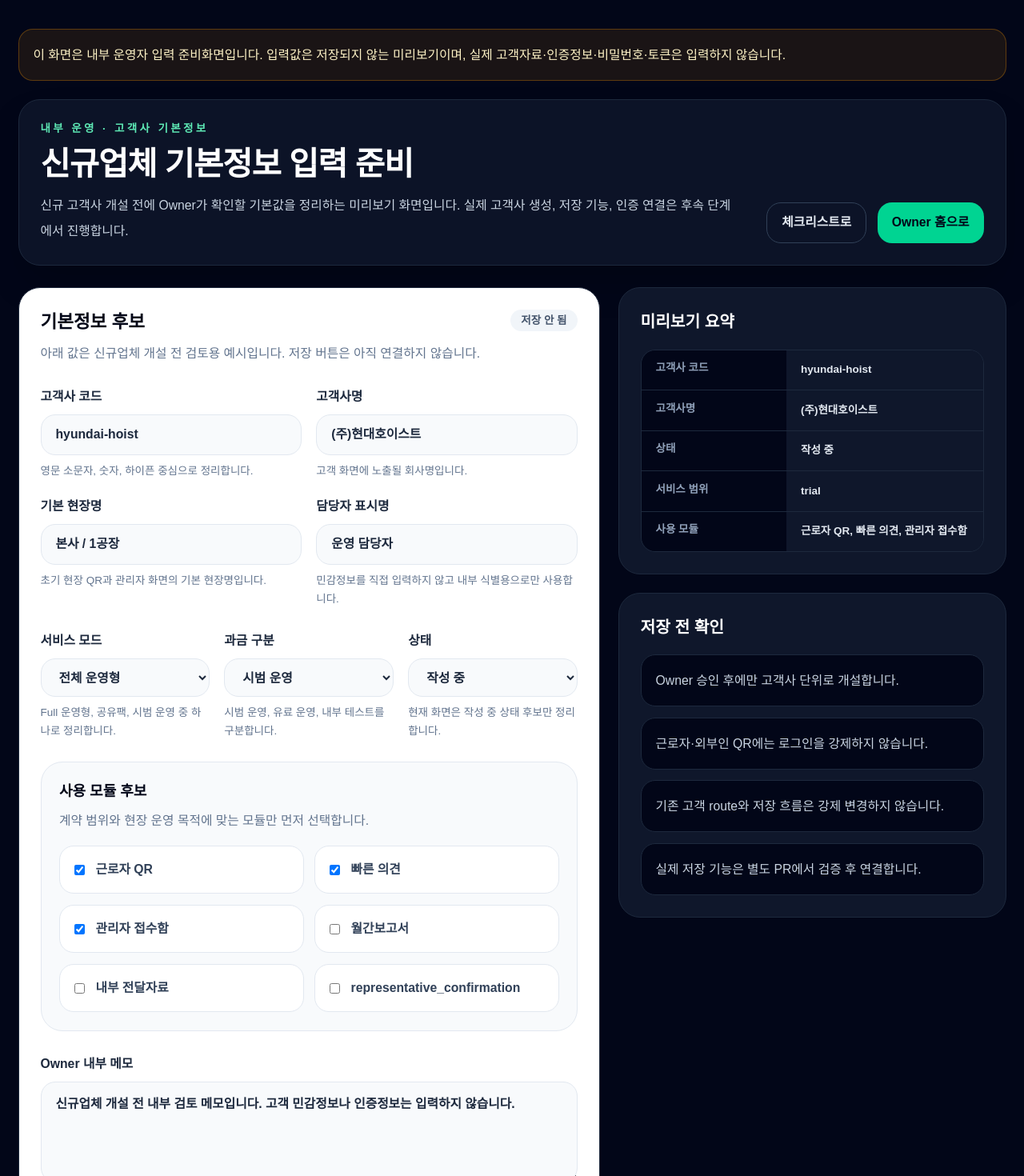
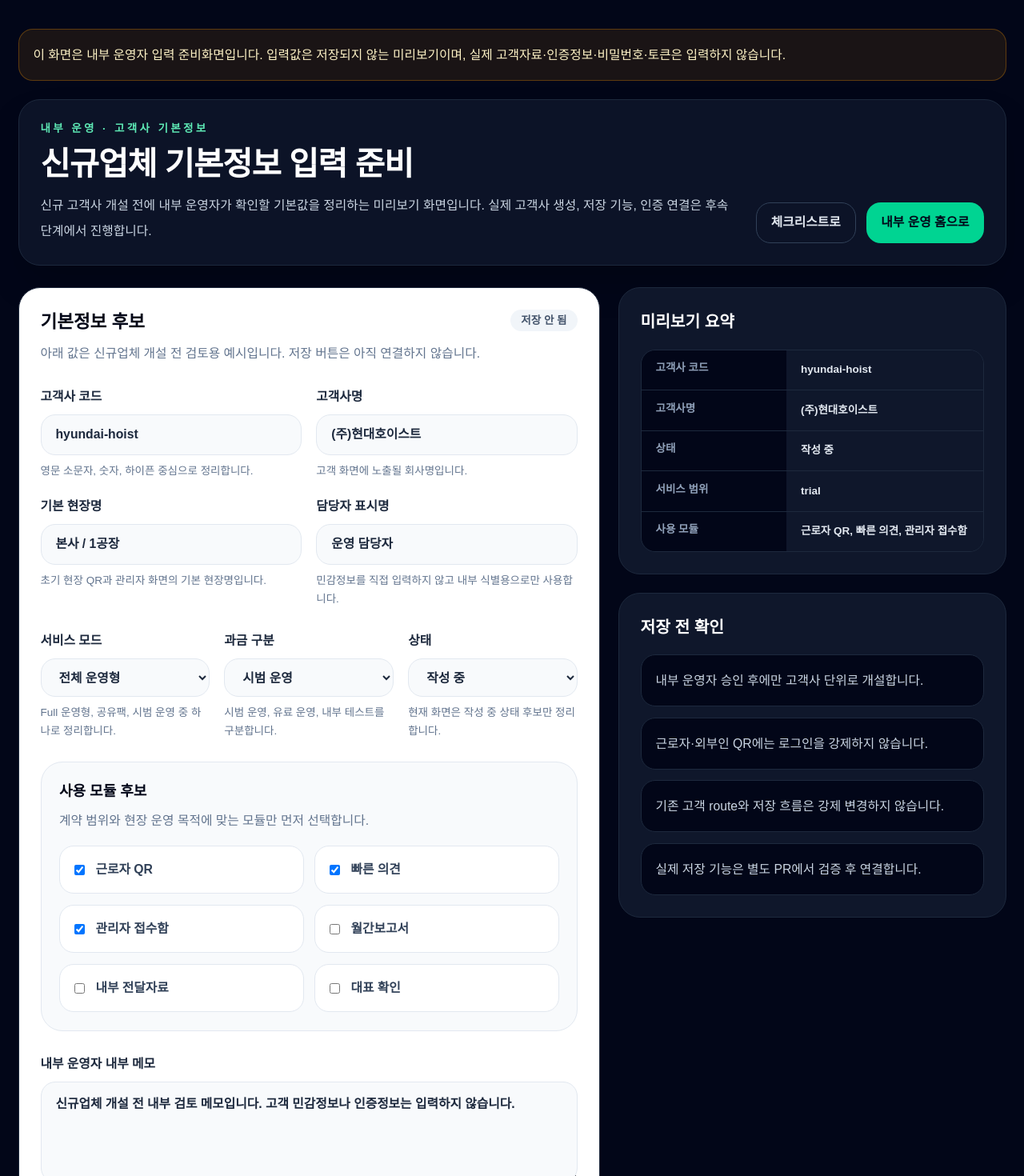
Before and after one commit to safemetrica/safe-metrica, a Next.js app: page /owner/tenant-onboarding/draft in a window 1280 px wide. Shown: the top 1470 px of the page at 80% size. Built offline with nearby package versions, Linux system fonts and the light colour scheme.

Commit message:
fix: clean remaining owner onboarding operator wording (#732)

```diff
--- a/src/app/owner/tenant-onboarding/draft/page.tsx
+++ b/src/app/owner/tenant-onboarding/draft/page.tsx
@@ -65,7 +65,7 @@ const moduleOptions = [
   "관리자 접수함",
   "월간보고서",
   "내부 전달자료",
-  "representative_confirmation",
+  "대표 확인",
 ];
 
 const 미리보기Rows = [
@@ -94,14 +94,14 @@ export default function OwnerTenantRegistryDraftPage() {
               신규업체 기본정보 입력 준비
             </h1>
             <p className="mt-3 max-w-3xl text-sm leading-7 text-slate-300">
-              신규 고객사 개설 전에 Owner가 확인할 기본값을 정리하는 미리보기 화면입니다.
+              신규 고객사 개설 전에 내부 운영자가 확인할 기본값을 정리하는 미리보기 화면입니다.
               실제 고객사 생성, 저장 기능, 인증 연결은 후속 단계에서 진행합니다.
             </p>
           </div>
 
           <div className="flex flex-wrap gap-3">
             <Link
-              href="/owner/tenant-onboarding"
+              href="/owner/고객사-onboarding"
               className="inline-flex items-center justify-center rounded-2xl border border-slate-700 px-4 py-3 text-sm font-black text-slate-200 hover:bg-slate-800"
             >
               체크리스트로
@@ -110,7 +110,7 @@ export default function OwnerTenantRegistryDraftPage() {
               href="/owner"
               className="inline-flex items-center justify-center rounded-2xl bg-emerald-400 px-4 py-3 text-sm font-black text-slate-950 hover:bg-emerald-300"
             >
-              Owner 홈으로
+              내부 운영 홈으로
             </Link>
           </div>
         </div>
@@ -183,7 +183,7 @@ export default function OwnerTenantRegistryDraftPage() {
             </div>
 
             <label className="mt-6 block">
-              <span className="text-sm font-black text-slate-800">Owner 내부 메모</span>
+              <span className="text-sm font-black text-slate-800">내부 운영자 내부 메모</span>
               <textarea
                 name="owner_notes"
                 defaultValue="신규업체 개설 전 내부 검토 메모입니다. 고객 민감정보나 인증정보는 입력하지 않습니다."
@@ -220,7 +220,7 @@ export default function OwnerTenantRegistryDraftPage() {
               <h2 className="text-lg font-black">저장 전 확인</h2>
               <div className="mt-4 space-y-3">
                 {[
-                  "Owner 승인 후에만 고객사 단위로 개설합니다.",
+                  "내부 운영자 승인 후에만 고객사 단위로 개설합니다.",
                   "근로자·외부인 QR에는 로그인을 강제하지 않습니다.",
                   "기존 고객 route와 저장 흐름은 강제 변경하지 않습니다.",
                   "실제 저장 기능은 별도 PR에서 검증 후 연결합니다.",
--- a/src/app/owner/tenant-onboarding/page.tsx
+++ b/src/app/owner/tenant-onboarding/page.tsx
@@ -36,7 +36,7 @@ const setupSteps = [
 
 const guardrails = [
   "기존 고객 route와 현장 QR 링크를 강제로 바꾸지 않습니다.",
-  "신규업체 사용은 Owner 승인 후 고객사 단위로 엽니다.",
+  "신규업체 사용은 내부 운영자 승인 후 고객사 단위로 엽니다.",
   "근로자·외부인 QR flow에는 로그인을 강제하지 않습니다.",
   "토큰, 비밀번호, 실제 인증키, 고객 민감정보는 입력하지 않습니다.",
   "법적 판단이나 조치 확정을 대신하는 화면으로 설명하지 않습니다.",
@@ -45,10 +45,10 @@ const guardrails = [
 const nextCandidates = [
   {
     title: "신규업체 기본정보 입력 준비",
-    description: "Owner가 신규업체 후보값을 검토하는 내부 입력 준비화면",
+    description: "내부 운영자가 신규업체 후보값을 검토하는 내부 입력 준비화면",
   },
   {
-    title: "사용자 역할 연결 구조 후보",
+    title: "사용자 역할 연결 기준 후보",
     description: "사용자와 고객사 역할을 연결하기 위한 구조 후보 문서화",
   },
   {
@@ -75,7 +75,7 @@ export default function OwnerTenantOnboardingPage() {
               신규업체 개설 준비화면
             </h1>
             <p className="mt-3 max-w-3xl text-sm leading-7 text-slate-300">
-              Owner 승인형 신규업체 개설을 위한 내부 확인 화면입니다. 현재 화면은
+              내부 운영자 승인형 신규업체 개설을 위한 내부 확인 화면입니다. 현재 화면은
               개설 전 체크리스트이며, 실제 인증·저장 기능·가입 자동화는 연결하지 않습니다.
             </p>
           </div>
@@ -91,7 +91,7 @@ export default function OwnerTenantOnboardingPage() {
               href="/owner"
               className="inline-flex items-center justify-center rounded-2xl border border-slate-700 px-4 py-3 text-sm font-black text-slate-200 hover:bg-slate-800"
             >
-              Owner 홈으로
+              내부 운영 홈으로
             </Link>
           </div>
         </div>
@@ -144,7 +144,7 @@ export default function OwnerTenantOnboardingPage() {
           <section className="rounded-3xl border border-slate-800 bg-white p-6 text-slate-950">
             <div className="flex items-center justify-between gap-4">
               <div>
-                <h2 className="text-xl font-black">Owner 확인 단계</h2>
+                <h2 className="text-xl font-black">내부 운영자 확인 단계</h2>
                 <p className="mt-2 text-sm leading-6 text-slate-500">
                   신규업체를 고객사로 개설하기 전에 아래 순서로 확인합니다.
                 </p>
```
